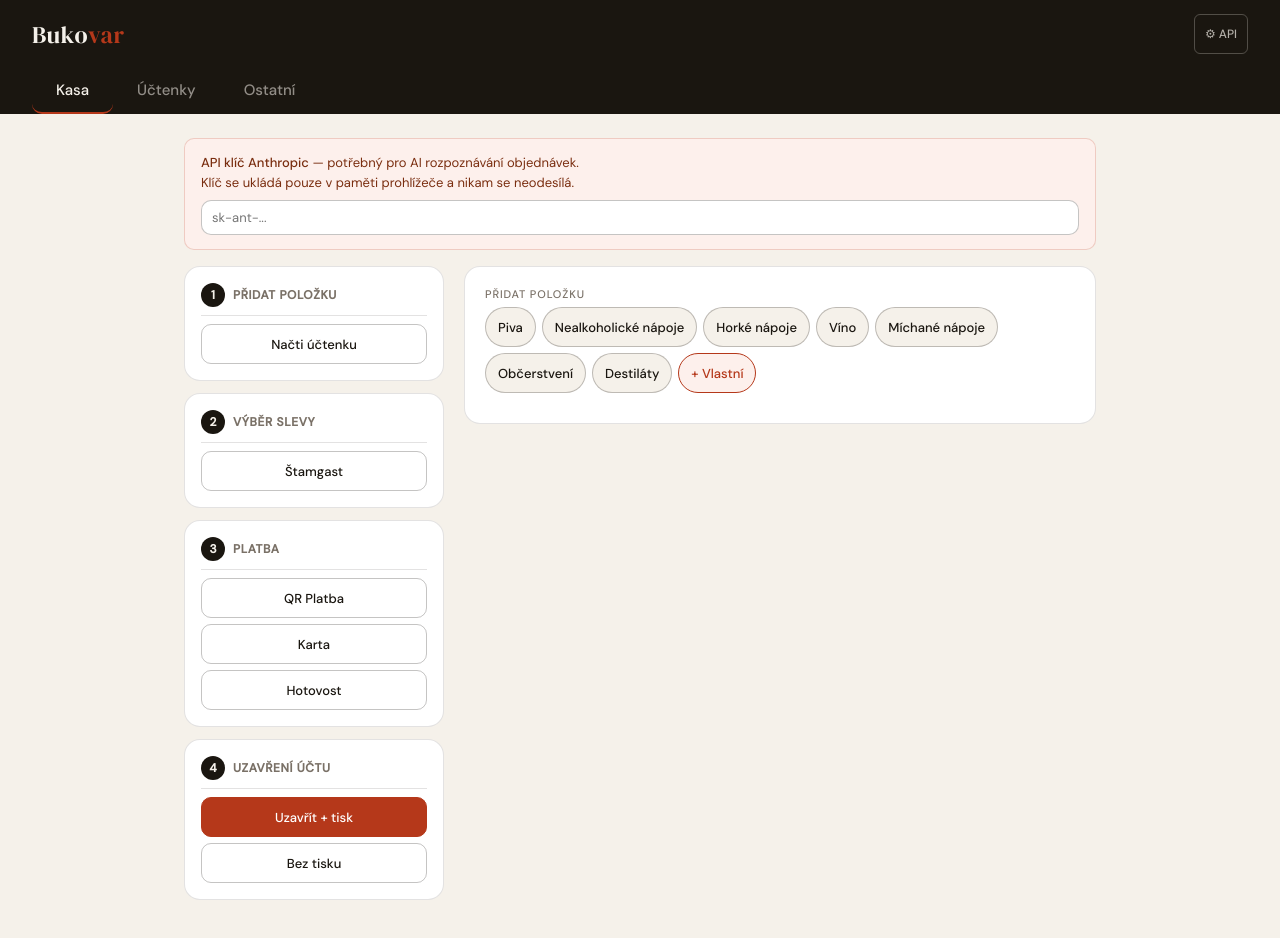
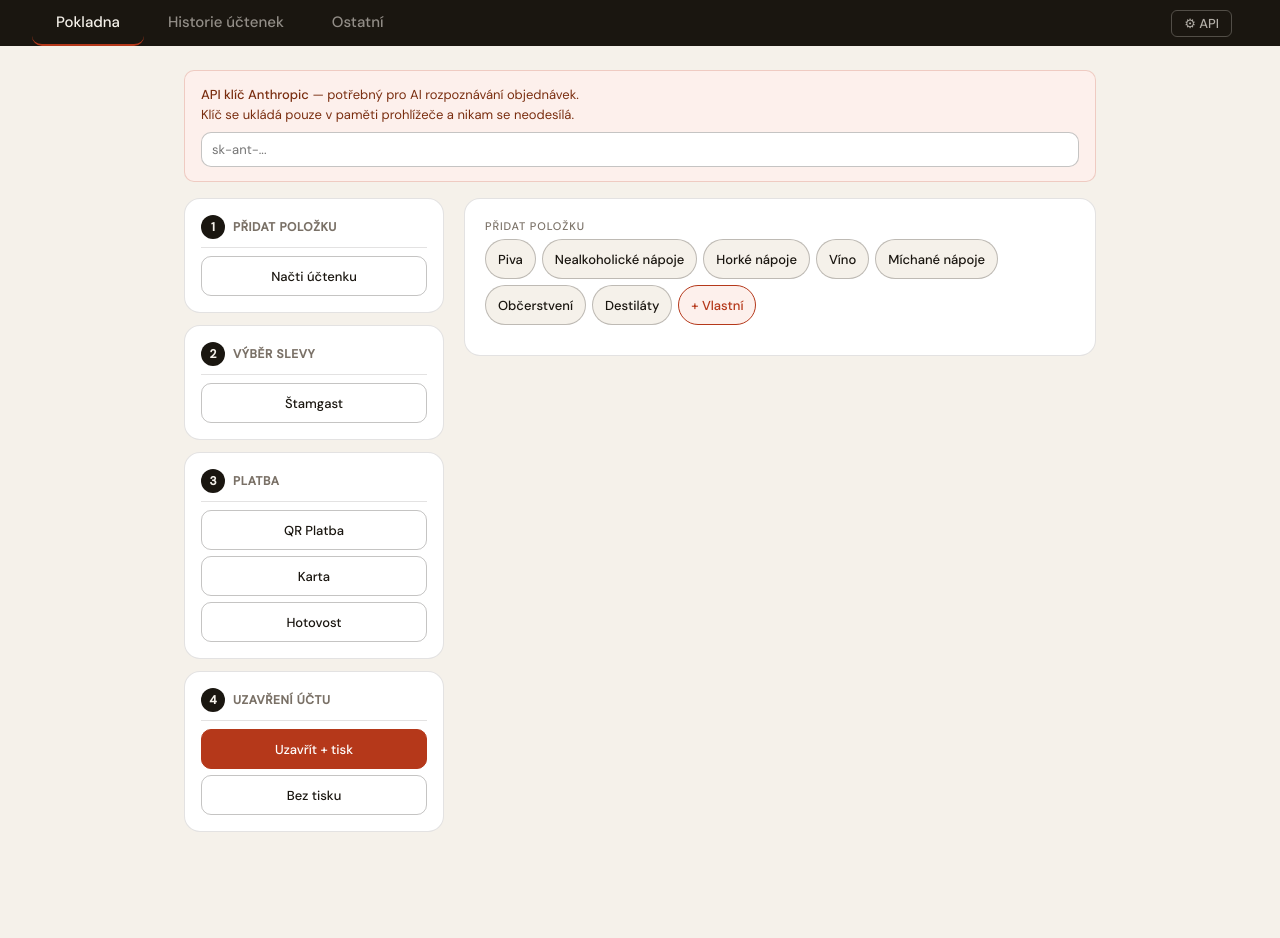
Before and after one commit to efectory/bukobar, a plain HTML site: page bukovar-pokladna-V7.2.html in a window 1280 px wide. After the commit the page ends 880 px from the top, so only its background shows below. Drawn offline with Linux system fonts and the light colour scheme.

Commit message:
V7.2 — odstraněn header, API tlačítko v tab baru, přejmenování záložek
Co-Authored-By: Claude Sonnet 4.6 <noreply@anthropic.com>

```diff
--- a/bukovar-pokladna-V7.2.html
+++ b/bukovar-pokladna-V7.2.html
@@ -191,15 +191,13 @@
 </head>
 <body>
 
-<header style="justify-content:space-between;">
-  <div class="logo">Buko<span>var</span></div>
-  <button onclick="toggleApiKey()" style="background:transparent;border:1px solid rgba(245,241,234,.25);color:rgba(245,241,234,.7);font-size:12px;padding:4px 10px;border-radius:6px;">⚙ API</button>
-</header>
-
-<div class="tabs">
-  <button class="tab-btn active" onclick="switchTab('kasa',this)">Kasa</button>
-  <button class="tab-btn" onclick="switchTab('uctenky',this)">Účtenky</button>
-  <button class="tab-btn" onclick="switchTab('ostatni',this)">Ostatní</button>
+<div class="tabs" style="justify-content:space-between;">
+  <div style="display:flex;">
+    <button class="tab-btn active" onclick="switchTab('kasa',this)">Pokladna</button>
+    <button class="tab-btn" onclick="switchTab('uctenky',this)">Historie účtenek</button>
+    <button class="tab-btn" onclick="switchTab('ostatni',this)">Ostatní</button>
+  </div>
+  <button onclick="toggleApiKey()" style="background:transparent;border:1px solid rgba(245,241,234,.25);color:rgba(245,241,234,.7);font-size:13px;padding:4px 12px;border-radius:6px;margin:auto 1rem auto 0;min-height:unset;">⚙ API</button>
 </div>
 
 <div class="tab-content active" id="tab-kasa">
```
